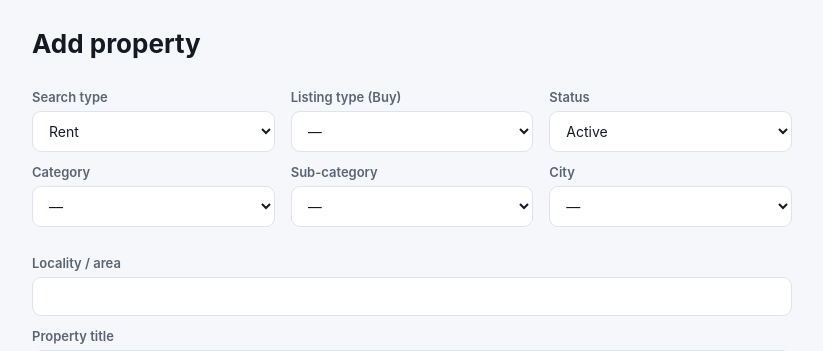
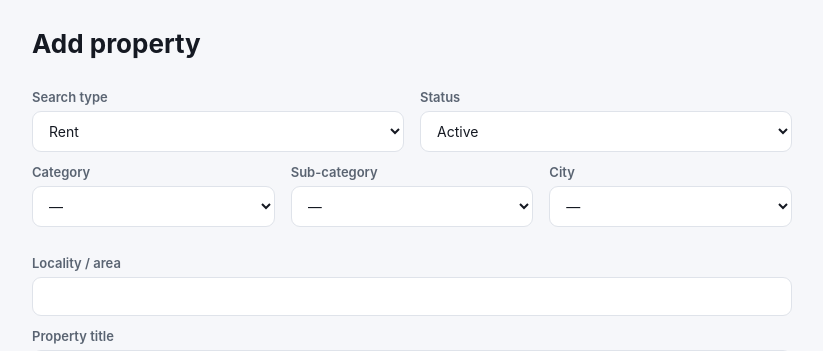
Before and after one commit to pratsacharya/viprarealty.com_github, a Node server app: page /adminvr/property-edit in a window 1280 px wide. Shown: the part 45-396 px from the top of the page, without its empty margins (82-905 px from the left). Run offline with Node 20, Linux system fonts and the light colour scheme; the visitor is signed in with stand-in values (Sample User, id 1); data that the repository does not hold is empty.

Commit message:
Remove listing type (Resale / Under Construction) field entirely
Dropped the listing_type attribute from the admin form, property list,
public search filters (home hero + properties page), detail badges, API
filter, and CSV import. Listings are now classified by Search type
(Rent/Buy) and the Category -> Sub-category cascade only. (DB column
left in place, unused.) Brokerage fee table on the home page is
informational and unchanged.

Co-Authored-By: Claude Opus 4.8 <noreply@anthropic.com>
Claude-Session: https://claude.ai/code/session_01Hev25dMrGaR7R2XTvh2DG7

```diff
--- a/app/routes/admin.js
+++ b/app/routes/admin.js
@@ -144,7 +144,7 @@ router.get('/properties/:id/delete', requireMaster, checkCsrf, async (req, res)
 });
 
 // ---------- add / edit ----------
-const PROP_FIELDS = ['project_title', 'description', 'search_type', 'listing_type',
+const PROP_FIELDS = ['project_title', 'description', 'search_type',
   'category_id', 'sub_category_id', 'city', 'locality', 'sale_price', 'monthly_rent', 'deposit_amount', 'down_payment',
   'possession_date', 'bedrooms', 'bathrooms', 'carpet_area', 'builtup_area', 'total_floors', 'floor_no',
   'ceiling_height', 'status', 'featured'];
@@ -160,7 +160,7 @@ async function loadFormData() {
 router.get('/property-edit', async (req, res) => {
   const id = +(req.query.id || 0);
   if (id && req.session.user.role !== 'master') return res.status(403).send('Editing is master-only.');
-  let p = { search_type: 'Rent', listing_type: '', status: 'active', featured: 0 };
+  let p = { search_type: 'Rent', status: 'active', featured: 0 };
   let imgCount = 0;
   if (id) {
     const [rows] = await pool.query('SELECT * FROM properties WHERE id=?', [id]);
@@ -181,7 +181,6 @@ router.post('/property-edit', upload.array('images', 20), async (req, res) => {
   const data = {
     project_title: str('project_title'),
     description: str('description'), search_type: str('search_type') === 'Buy' ? 'Buy' : 'Rent',
-    listing_type: ['Resale', 'Under Construction'].includes(str('listing_type')) ? str('listing_type') : '',
     category_id: num('category_id'), sub_category_id: num('sub_category_id'), city: str('city'), locality: str('locality'),
     sale_price: num('sale_price'), monthly_rent: num('monthly_rent'), deposit_amount: num('deposit_amount'),
     down_payment: num('down_payment'), possession_date: str('possession_date'), bedrooms: num('bedrooms'),
@@ -300,14 +299,13 @@ router.post('/import', requireMaster, uploadCsv.single('csv'), async (req, res)
     const propTitle = g('property title') || g('project title');
     if (!propTitle) { fail++; errors.push(`Row ${total}: missing property title`); continue; }
     const stype = g('search type').toLowerCase() === 'buy' ? 'Buy' : 'Rent';
-    const ltype = ['Resale', 'Under Construction'].includes(g('listing type')) ? g('listing type') : '';
     try {
       const [r] = await pool.query(
-        `INSERT INTO properties (project_title,description,search_type,listing_type,
+        `INSERT INTO properties (project_title,description,search_type,
           category_id,sub_category_id,city,locality,sale_price,monthly_rent,deposit_amount,down_payment,possession_date,
           bedrooms,bathrooms,carpet_area,builtup_area,total_floors,floor_no,ceiling_height,status,featured,created_by)
-         VALUES (?,?,?,?,?,?,?,?,?,?,?,?,?,?,?,?,?,?,?,?,?,?,?)`,
-        [propTitle, g('brief description'), stype, ltype,
+         VALUES (?,?,?,?,?,?,?,?,?,?,?,?,?,?,?,?,?,?,?,?,?,?)`,
+        [propTitle, g('brief description'), stype,
          catMap[g('category').toLowerCase()] || null, subMap[g('sub-category').toLowerCase()] || null,
          g('city'), g('locality / area'), dig(g('sale price')), dig(g('monthly rent')), dig(g('deposit amount')),
          dig(g('down payment')), g('possession date'), dig(g('bedrooms')), dig(g('bathrooms')), dig(g('carpet area')),
--- a/app/routes/api.js
+++ b/app/routes/api.js
@@ -84,7 +84,7 @@ router.post('/verify-otp', async (req, res) => {
 // Public read API for the front-end
 router.get('/listings', async (req, res) => {
   const where = ["p.status='active'"]; const args = [];
-  const eq = { search_type: 'p.search_type', listing_type: 'p.listing_type', city: 'p.city' };
+  const eq = { search_type: 'p.search_type', city: 'p.city' };
   for (const [k, col] of Object.entries(eq)) if (req.query[k]) { where.push(`${col}=?`); args.push(req.query[k]); }
   if (req.query.category) { where.push('c.name=?'); args.push(req.query.category); }
   if (req.query.sub) { where.push('s.name=?'); args.push(req.query.sub); }
--- a/app/site/index.html
+++ b/app/site/index.html
@@ -75,9 +75,6 @@
           </label>
           <label style="flex: 1 1 140px; min-width: 0; font-size: 12px; font-weight: 600; color: #8A93A1; text-transform: uppercase; letter-spacing: .04em;">Category
             <select style="margin-top: 8px; width: 100%; padding: 11px 12px; border: 1px solid #DFE3EA; border-radius: 10px; font-size: 15px; color: #151922; background: #fff; font-family: inherit;" id="hero-cat"><option>Residential</option><option>Commercial</option></select>
-          </label>
-          <label style="flex: 1 1 150px; min-width: 0; font-size: 12px; font-weight: 600; color: #8A93A1; text-transform: uppercase; letter-spacing: .04em;">Listing type (Buy)
-            <select style="margin-top: 8px; width: 100%; padding: 11px 12px; border: 1px solid #DFE3EA; border-radius: 10px; font-size: 15px; color: #151922; background: #fff; font-family: inherit;"><option>Any</option><option>Resale</option><option>Under Construction</option></select>
           </label>
           <label style="flex: 1 1 150px; min-width: 0; font-size: 12px; font-weight: 600; color: #8A93A1; text-transform: uppercase; letter-spacing: .04em;">Property type
             <select style="margin-top: 8px; width: 100%; padding: 11px 12px; border: 1px solid #DFE3EA; border-radius: 10px; font-size: 15px; color: #151922; background: #fff; font-family: inherit;" id="hero-sub"><option value="">Any type</option></select>
--- a/app/site/properties.html
+++ b/app/site/properties.html
@@ -75,9 +75,6 @@
         <label style="flex: 1; min-width: 0;"><span style="display: block; font-size: 12px; font-weight: 700; color: #8A93A1; letter-spacing: .04em; margin-bottom: 8px;">LOOKING TO</span>
           <select style="width: 100%; padding: 11px 12px; border: 1px solid #DFE3EA; border-radius: 10px; font-size: 14px; color: #151922; background: #fff; font-family: inherit;" id="f-type"><option>Rent</option><option>Buy</option></select>
         </label>
-        <label style="flex: 1; min-width: 0;"><span style="display: block; font-size: 12px; font-weight: 700; color: #8A93A1; letter-spacing: .04em; margin-bottom: 8px;">LISTING (BUY)</span>
-          <select style="width: 100%; padding: 11px 12px; border: 1px solid #DFE3EA; border-radius: 10px; font-size: 14px; color: #151922; background: #fff; font-family: inherit;" id="f-listing"><option>Any</option><option>Resale</option><option>Under Construction</option></select>
-        </label>
       </div>
 
       <div style="margin-bottom: 22px;">
--- a/app/site/property-detail.html
+++ b/app/site/property-detail.html
@@ -109,7 +109,7 @@
       <div id="d-details" style="display: grid; grid-template-columns: repeat(2, minmax(0, 1fr)); gap: 14px 40px; margin-bottom: 30px;">
         <div style="display: flex; justify-content: space-between; border-bottom: 1px solid #F0F2F5; padding-bottom: 10px;"><span style="color: #8A93A1; font-size: 14px;">Plot size</span><span style="color: #151922; font-size: 14px; font-weight: 500;">4,000 sq ft</span></div>
         <div style="display: flex; justify-content: space-between; border-bottom: 1px solid #F0F2F5; padding-bottom: 10px;"><span style="color: #8A93A1; font-size: 14px;">Possession</span><span style="color: #151922; font-size: 14px; font-weight: 500;">Immediate</span></div>
-        <div style="display: flex; justify-content: space-between; border-bottom: 1px solid #F0F2F5; padding-bottom: 10px;"><span style="color: #8A93A1; font-size: 14px;">Status</span><span style="color: #151922; font-size: 14px; font-weight: 500;">Resale</span></div>
+        <div style="display: flex; justify-content: space-between; border-bottom: 1px solid #F0F2F5; padding-bottom: 10px;"><span style="color: #8A93A1; font-size: 14px;">Status</span><span style="color: #151922; font-size: 14px; font-weight: 500;">Active</span></div>
         <div style="display: flex; justify-content: space-between; border-bottom: 1px solid #F0F2F5; padding-bottom: 10px;"><span style="color: #8A93A1; font-size: 14px;">Facing</span><span style="color: #151922; font-size: 14px; font-weight: 500;">East · Lake view</span></div>
       </div>
 
--- a/app/views/properties.ejs
+++ b/app/views/properties.ejs
@@ -8,7 +8,7 @@
     <tr>
       <td><%= p.project_title || '—' %>
           <div class="muted"><%= p.cat || '' %><%= p.subcat ? (' · ' + p.subcat) : '' %></div></td>
-      <td><%= p.search_type %><% if (p.listing_type) { %><br><span class="muted"><%= p.listing_type %></span><% } %></td>
+      <td><%= p.search_type %></td>
       <td><%= p.city || '' %></td>
       <td><% if (p.search_type === 'Buy') { %><%= p.sale_price ? '₹' + Number(p.sale_price).toLocaleString('en-IN') : '—' %><% } else { %><%= p.monthly_rent ? '₹' + Number(p.monthly_rent).toLocaleString('en-IN') + '/mo' : '—' %><% } %></td>
       <td><span class="badge b-<%= p.status %>"><%= p.status.replace('_',' ').toUpperCase() %></span></td>
--- a/app/views/property-form.ejs
+++ b/app/views/property-form.ejs
@@ -8,8 +8,6 @@
   <div class="row">
     <label>Search type<select name="search_type">
       <% ['Rent','Buy'].forEach(o => { %><option <%= v('search_type')===o?'selected':'' %>><%= o %></option><% }) %></select></label>
-    <label>Listing type (Buy)<select name="listing_type"><option value="">—</option>
-      <% ['Resale','Under Construction'].forEach(o => { %><option <%= v('listing_type')===o?'selected':'' %>><%= o %></option><% }) %></select></label>
     <label>Status<select name="status">
       <% Object.entries({active:'Active',inactive:'Inactive',sold_out:'Sold out',rented_out:'Rented out'}).forEach(([k,lbl]) => { %>
         <option value="<%= k %>" <%= v('status')===k?'selected':'' %>><%= lbl %></option><% }) %></select></label>
```
Also changed, not shown: app/site/js/site.js (+3 -4 lines).
